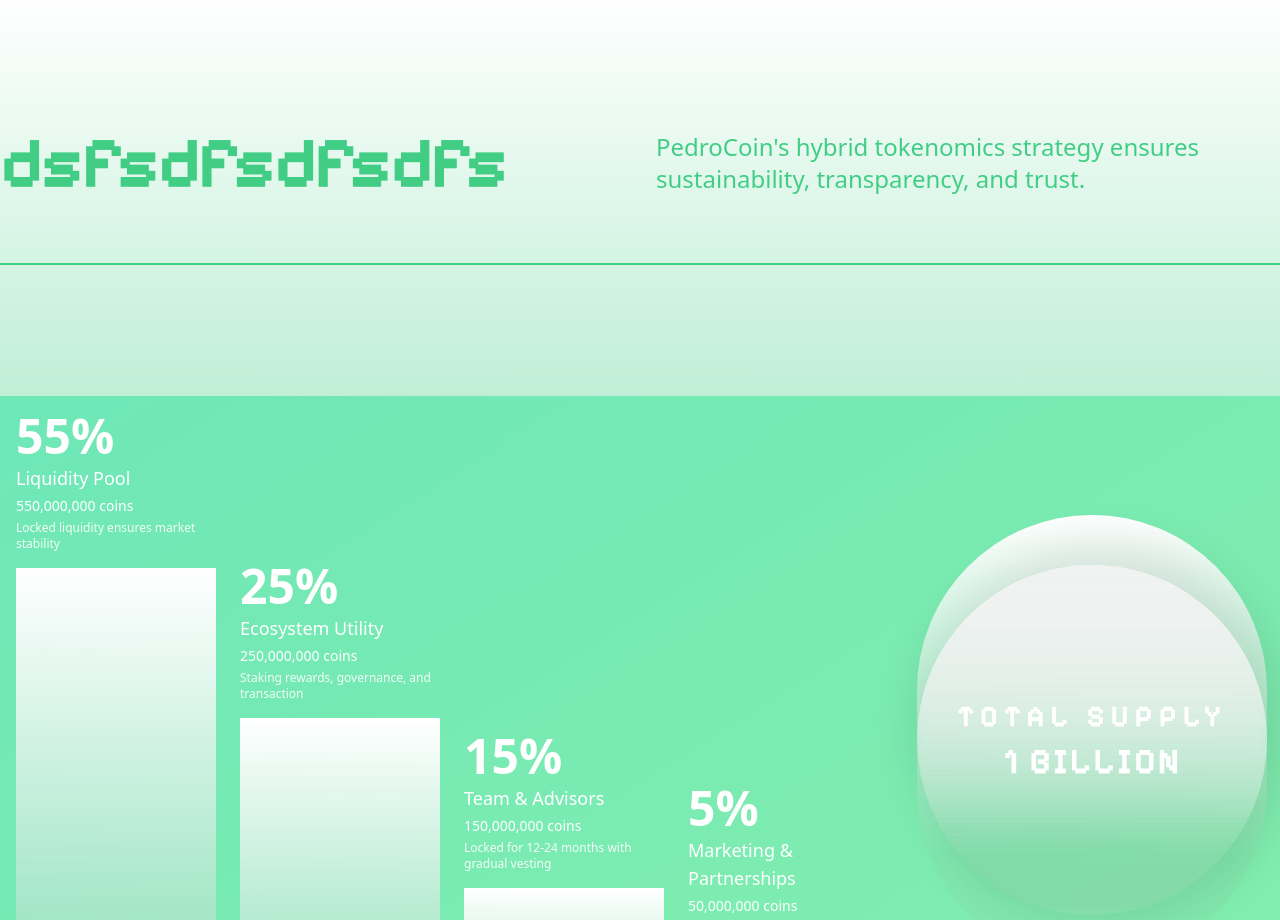
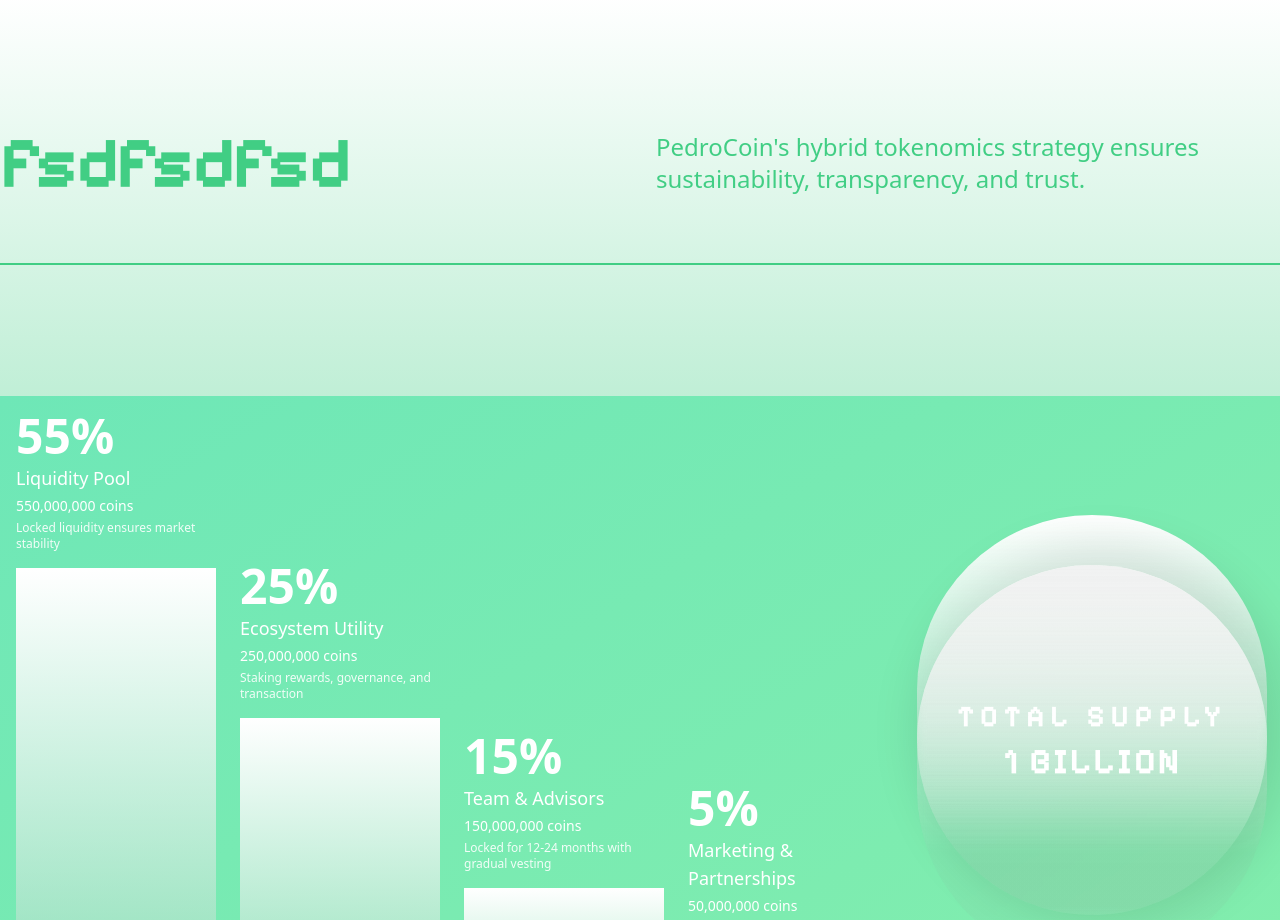
Before and after one commit to Ayaad72/pedoro-main, a Next.js app: page / in a window 1280 px wide. Shown: the part 1900-2820 px from the top of the page. Built offline with nearby package versions, Linux system fonts and the light colour scheme.

Commit message:
fixed some wisth issues

```diff
--- a/components/pedronomics.tsx
+++ b/components/pedronomics.tsx
@@ -4,7 +4,7 @@ export default function Pedronomics() {
       <div className="container mx-auto px-4 md:px-6 lg:px-0 w-[80%] lg:w-full">
         <div className="grid grid-cols-1 lg:grid-cols-2 gap-8 items-center pb-28 lg:pb-16 border-b-2 border-white lg:border-[#41CE84]">
           <h1 className="text-[#41CE84] text-5xl md:text-6xl lg:text-7xl font-bold tracking-tight font-[family-name:var(--font-pixelify-sans)]">
-            dsfsdfsdfsdfs
+            fsdfsdfsd
           </h1>
           <p className="text-[#41CE84] text-lg md:text-xl lg:text-2xl leading-relaxed font-light">
             PedroCoin's hybrid tokenomics strategy ensures sustainability,
```
